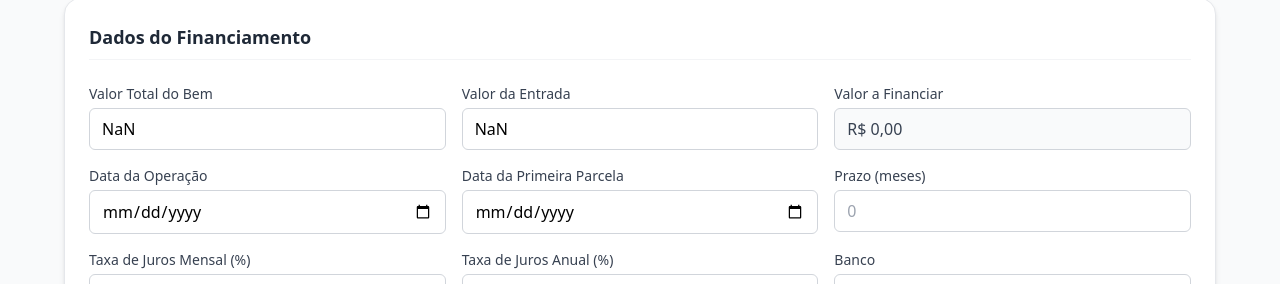
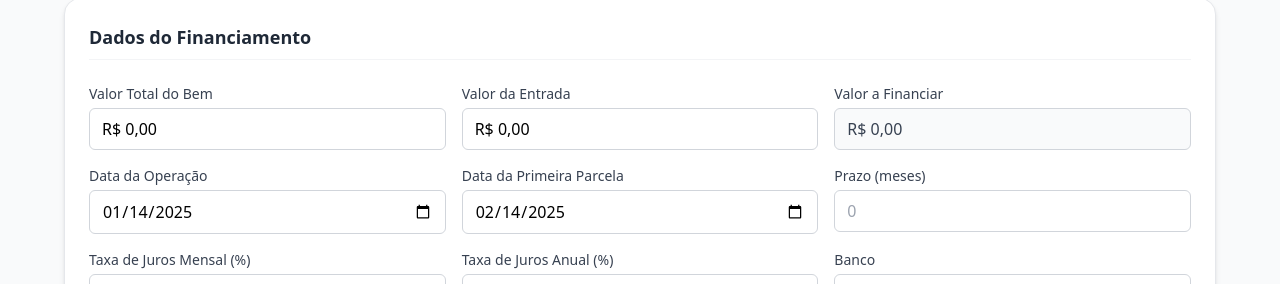
Before and after one commit to Dcadv789/Vend3, a React (Vite) app: page /price in a window 1280 px wide. Shown: the part 186-470 px from the top of the page. Built offline with nearby package versions, Linux system fonts and the light colour scheme.

Commit message:
Commit from Bolt to GitHub

```diff
--- a/src/pages/PriceSimulation.tsx
+++ b/src/pages/PriceSimulation.tsx
@@ -12,10 +12,15 @@ interface Installment {
 }
 
 export default function PriceSimulation() {
+  const today = new Date().toISOString().split('T')[0];
+  const nextMonth = new Date();
+  nextMonth.setMonth(nextMonth.getMonth() + 1);
+  const defaultFirstPayment = nextMonth.toISOString().split('T')[0];
+
   const [financingAmount, setFinancingAmount] = useState('');
   const [downPayment, setDownPayment] = useState('');
-  const [operationDate, setOperationDate] = useState('');
-  const [firstPaymentDate, setFirstPaymentDate] = useState('');
+  const [operationDate, setOperationDate] = useState(today);
+  const [firstPaymentDate, setFirstPaymentDate] = useState(defaultFirstPayment);
   const [months, setMonths] = useState('');
   const [monthlyRate, setMonthlyRate] = useState('');
   const [yearlyRate, setYearlyRate] = useState('');
@@ -30,11 +35,12 @@ export default function PriceSimulation() {
   const totalPurchaseAmount = Number(financingAmount) / 100;
 
   const formatInputCurrency = (value: string) => {
+    if (!value) return 'R$ 0,00';
     let numericValue = value.replace(/\D/g, '');
     const amount = parseFloat(numericValue) / 100;
     return amount.toLocaleString('pt-BR', {
-      minimumFractionDigits: 2,
-      maximumFractionDigits: 2
+      style: 'currency',
+      currency: 'BRL'
     });
   };
 
@@ -122,8 +128,8 @@ export default function PriceSimulation() {
 
     setFinancingAmount('');
     setDownPayment('');
-    setOperationDate('');
-    setFirstPaymentDate('');
+    setOperationDate(today);
+    setFirstPaymentDate(defaultFirstPayment);
     setMonths('');
     setMonthlyRate('');
     setYearlyRate('');
```
